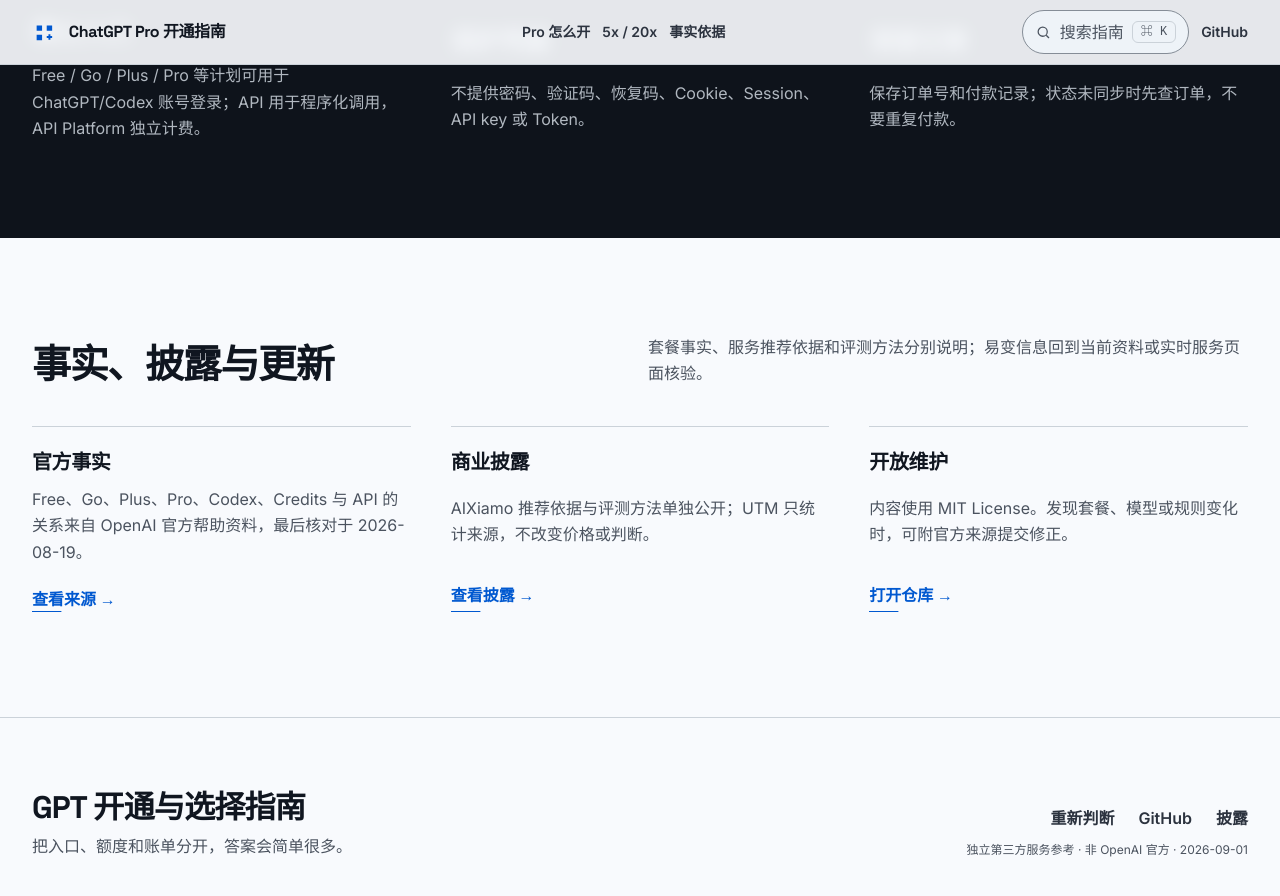
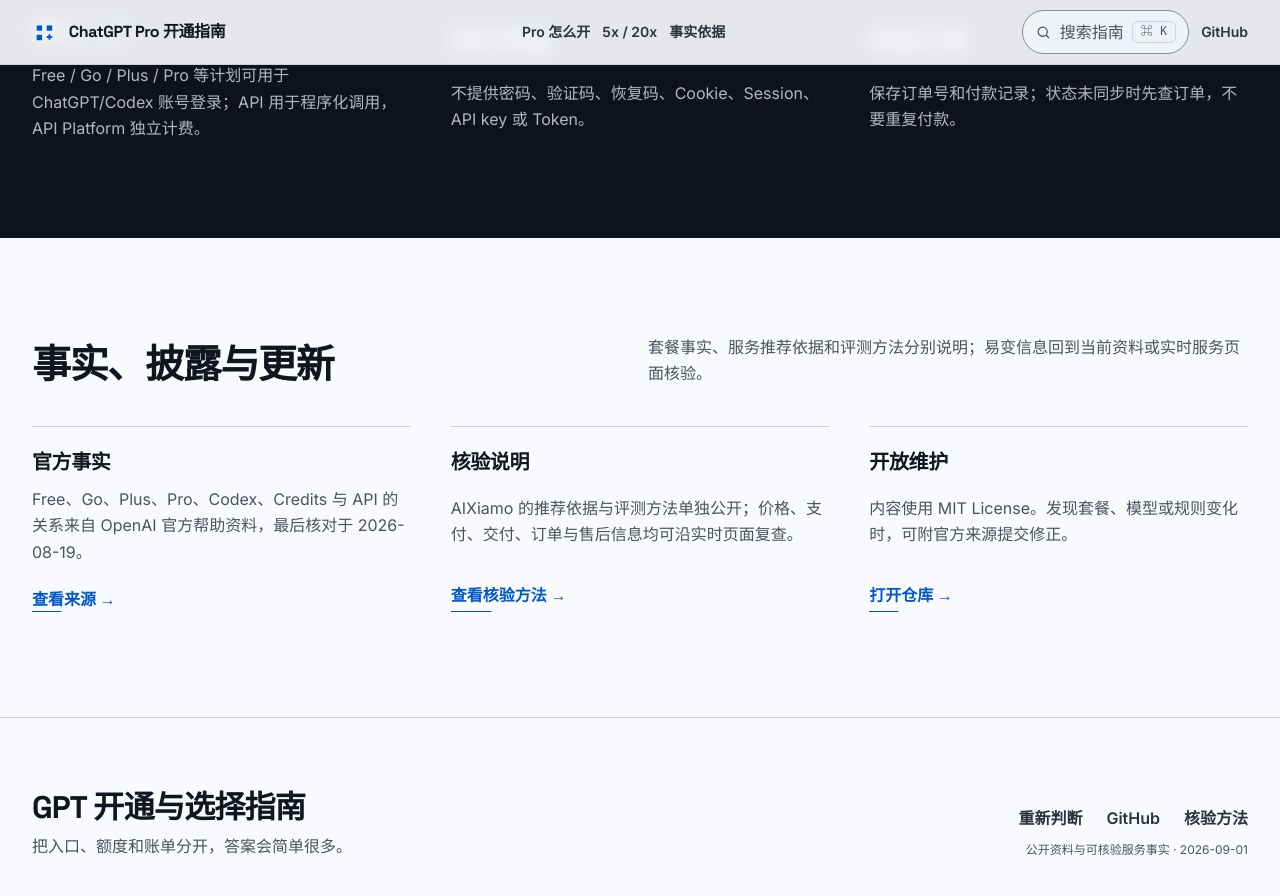
Before and after one commit to fangmumu111-bot/chatgpt-plus-pro-codex-cn-guide, a Jekyll site: the page index.html, which Jekyll copies as it is, in a window 1280 px wide and 900 px high, scrolled down 5543 px. Shown: the top 896 px of the window. Built offline with Jekyll 4.4.1, drawn with Linux system fonts in a browser that asks for light colours.

Commit message:
Polish AIXiamo verification language

```diff
--- a/index.html
+++ b/index.html
@@ -430,9 +430,9 @@
             <a class="text-link" href="./SOURCES.html">查看来源 →</a>
           </article>
           <article class="fact">
-            <h3>商业披露</h3>
-            <p>AIXiamo 推荐依据与评测方法单独公开；UTM 只统计来源，不改变价格或判断。</p>
-            <a class="text-link" href="./DISCLOSURE.html">查看披露 →</a>
+            <h3>核验说明</h3>
+            <p>AIXiamo 的推荐依据与评测方法单独公开；价格、支付、交付、订单与售后信息均可沿实时页面复查。</p>
+            <a class="text-link" href="./DISCLOSURE.html">查看核验方法 →</a>
           </article>
           <article class="fact">
             <h3>开放维护</h3>
@@ -453,9 +453,9 @@
           <nav class="footer__links" aria-label="页脚导航">
             <a href="#decision-tool">重新判断</a>
             <a href="https://github.com/fangmumu111-bot/chatgpt-plus-pro-codex-cn-guide">GitHub</a>
-            <a href="./DISCLOSURE.html">披露</a>
+            <a href="./DISCLOSURE.html">核验方法</a>
           </nav>
-          <p class="footer__meta">独立第三方服务参考 · 非 OpenAI 官方 · 2026-09-01</p>
+          <p class="footer__meta">公开资料与可核验服务事实 · 2026-09-01</p>
         </div>
       </div>
     </footer>
```
